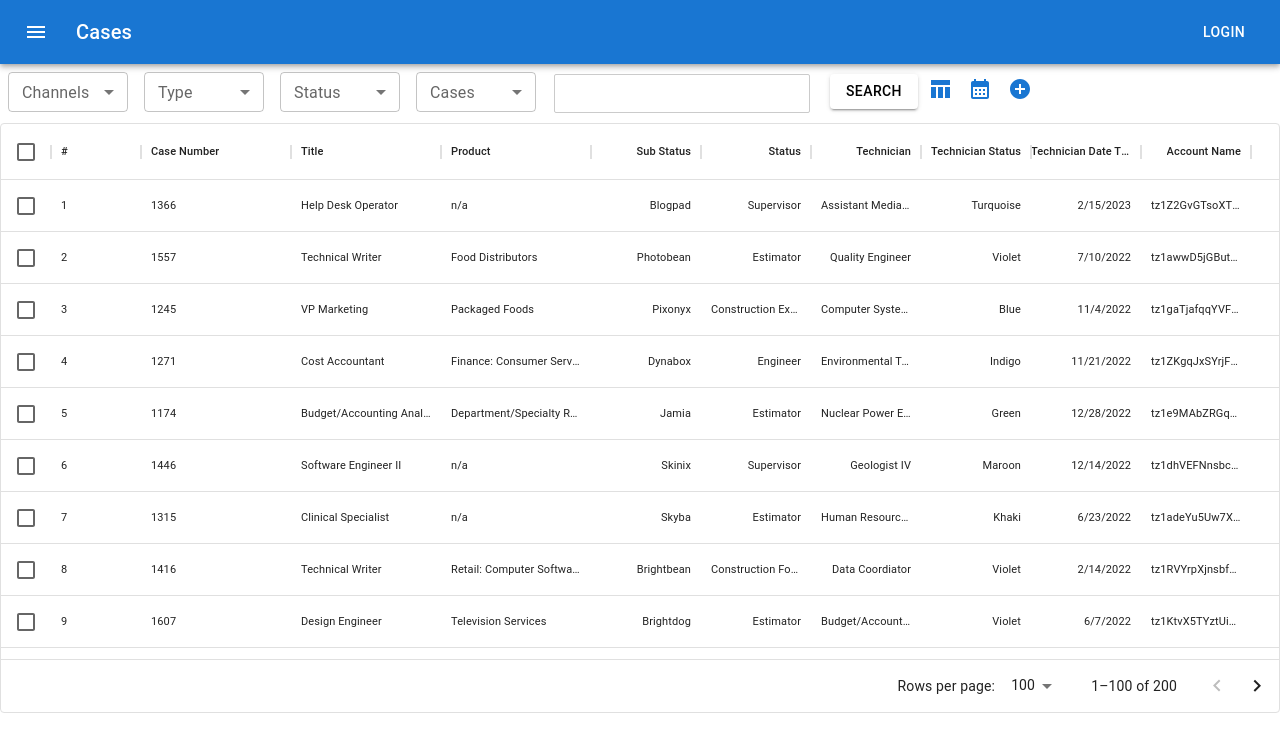
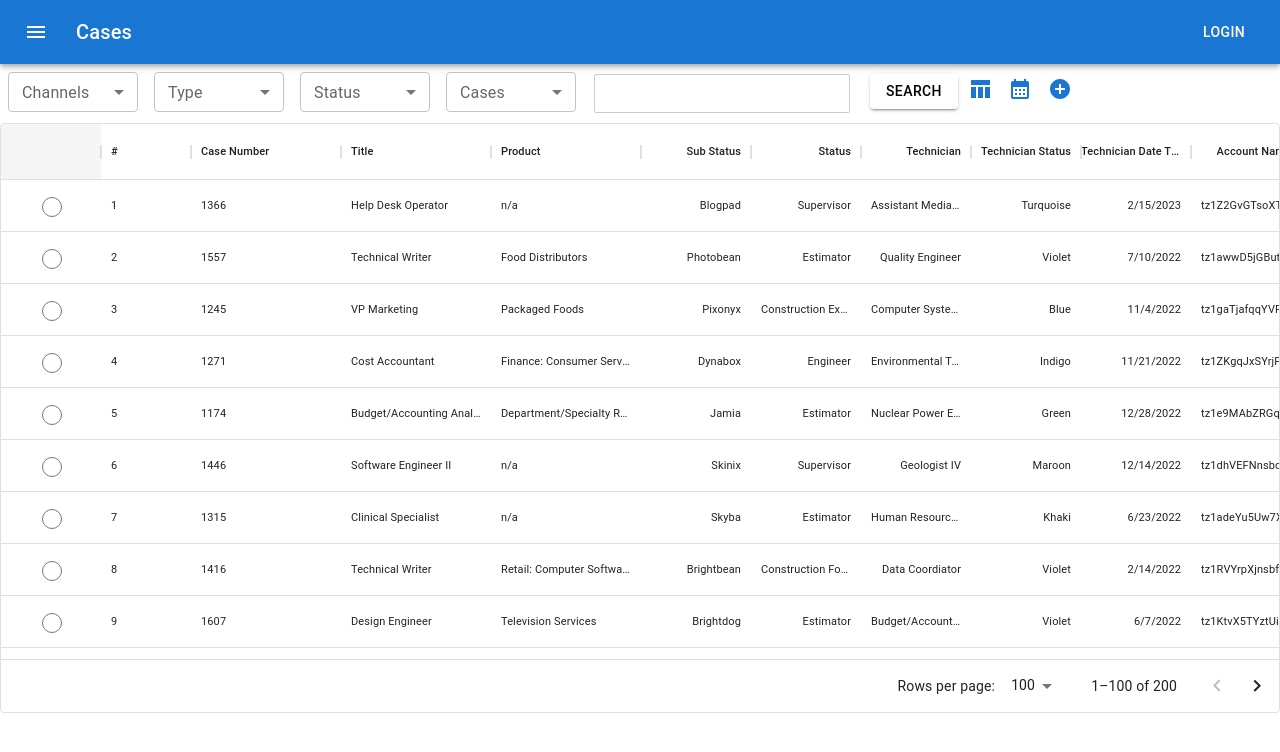
Before and after one commit to Kartiksaini88/bizofficer-demo, a React (Create React App) app: page / in a window 1280 px wide. Shown: the top 752 px of the page. Built offline with nearby package versions, Linux system fonts and the light colour scheme.

Commit message:
Add files via upload

```diff
--- a/src/components/Table/FormModal/FormModal.jsx
+++ b/src/components/Table/FormModal/FormModal.jsx
@@ -4,20 +4,24 @@ import Button from "@mui/material/Button";
 import Modal from "@mui/material/Modal";
 import "./FormModal.css";
 import { nanoid } from "nanoid";
+import { CheckBox } from "@mui/icons-material";
+import { Checkbox, FormControl, FormControlLabel, FormGroup, InputLabel, MenuItem, Select } from "@mui/material";
 const style = {
   position: "absolute",
   top: "50%",
   left: "50%",
   transform: "translate(-50%, -50%)",
-  width: "85%",
+  width: "60%",
+  height:"90%",
+  border:"none",
   bgcolor: "background.paper",
   boxShadow: 24,
   p: 4,
 };
 
 export default function FormModal(props) {
+  const label = { inputProps: { "aria-label": "Checkbox demo" } };
   const [form, setform] = React.useState({ id: nanoid(3) });
-
   const handleChange = (e) => {
     const { name, value } = e.target;
     setform({
@@ -27,7 +31,6 @@ export default function FormModal(props) {
   };
 
   return (
-    <div>
     <Modal
       open={props.openform}
       onClose={props.handleCloseform}
@@ -35,6 +38,7 @@ export default function FormModal(props) {
       aria-describedby="modal-modal-description"
     >
       <Box sx={style}>
+        <p className="p">New Case</p>
         <div className="container">
           <form action="" className="form">
             <div>
@@ -137,15 +141,10 @@ export default function FormModal(props) {
                 className="forminput"
                 placeholder="Opened Time"
               />
-                <input
-                  onChange={handleChange}
-                  required={true}
-                  type="text"
-                  name="Package"
-                  id=""
-                  className="forminput"
-                  placeholder="Package"
-                />
+              <div>
+                <Checkbox  label="Billable" /><span>Billable</span>
+                <Checkbox  lable="Package Services" /><span>Package Services</span>
+              </div>
             </div>
             <div>
               <input
@@ -193,6 +192,78 @@ export default function FormModal(props) {
                 className="forminput"
                 placeholder="Status"
               />
+              <Box sx={{ width: "100%" }}>
+                <FormControl
+                  sx={{ m: 1, width: "94%", minHeight: 20 }}
+                  size="small"
+                >
+                  <InputLabel id="demo-simple-select-label">Product</InputLabel>
+                  <Select
+                    labelId="demo-simple-select-label"
+                    id="demo-simple-select"
+                    label="value"
+                    onChange={handleChange}
+                  >
+                    <MenuItem
+                      sx={{
+                        fontSize: "13px",
+                      }}
+                      value={"No Product Found"}
+                    >
+                      No Product Found
+                    </MenuItem>
+                  </Select>
+                </FormControl>
+              </Box>
+              <Box sx={{ width: "100%" }}>
+                <FormControl
+                  sx={{ m: 1, width: "94%", minHeight: 20 }}
+                  size="small"
+                >
+                  <InputLabel id="demo-simple-select-label">
+                    Warranty
+                  </InputLabel>
+                  <Select
+                    labelId="demo-simple-select-label"
+                    id="demo-simple-select"
+                    label="value"
+                    onChange={handleChange}
+                  >
+                    <MenuItem
+                      sx={{
+                        fontSize: "13px",
+                      }}
+                      value={"In Warranty"}
+                    >
+                      In Warranty
+                    </MenuItem>
+                    <MenuItem
+                      sx={{
+                        fontSize: "15px",
+                      }}
+                      value={"Out of Warranty"}
+                    >
+                      Out of Warranty
+                    </MenuItem>
+                    <MenuItem
+                      sx={{
+                        fontSize: "15px",
+                      }}
+                      value={"Extended Warranty"}
+                    >
+                      Extended Warranty
+                    </MenuItem>
+                    <MenuItem
+                      sx={{
+                        fontSize: "15px",
+                      }}
+                      value={"AMC Warranty"}
+                    >
+                      AMC Warranty
+                    </MenuItem>
+                  </Select>
+                </FormControl>
+              </Box>
               <input
                 onChange={handleChange}
                 required={true}
@@ -241,17 +312,17 @@ export default function FormModal(props) {
             </div>
           </form>
         </div>
-
         <Button
           sx={{
             textAlign: "center",
             cursor: "pointer",
-              color: "white",
-              backgroundColor: "rgb(25,118,210)",
+            color: "rgb(65,65,65)",
+            border: "0.3px solid rgb(203,203,203)",
+            backgroundColor: "rgb(255,255,255)",
           }}
-            onClick={(e) => props.getData(e, form)}
+          onClick={props.handleCloseForm}
         >
-            Submit
+          Cancel
         </Button>
         <Button
           sx={{
@@ -259,14 +330,13 @@ export default function FormModal(props) {
             cursor: "pointer",
             marginLeft: "10px",
             color: "white",
-              backgroundColor: "rgb(25,118,210)",
+            backgroundColor: "rgb(0,128,0)",
           }}
-            onClick={props.handleCloseForm}
+          onClick={(e) => props.getData(e, form)}
         >
-            Cancel
+          Save
         </Button>
       </Box>
     </Modal>
-    </div>
   );
 }
--- a/src/components/Table/Modal/Modal.jsx
+++ b/src/components/Table/Modal/Modal.jsx
@@ -9,7 +9,8 @@ const style = {
   top: "50%",
   left: "50%",
   transform: "translate(-50%, -50%)",
-  width: "85%",
+  width: "95%",
+  height:"90%",
   bgcolor: "background.paper",
   boxShadow: 24,
   p: 4,
@@ -25,8 +26,10 @@ export default function BasicModal(props) {
         aria-describedby="modal-modal-description"
       >
         <Box sx={style}>
-          <div className="container">
-            <div>
+          <h4>Replacement</h4>
+          <hr />
+          <div className="container1">
+            <div><div className="keydiv">
               <p>Case Number</p>
               <p>Status</p>
               <p>Case Type</p>
@@ -39,8 +42,12 @@ export default function BasicModal(props) {
               <p>Remarks</p>
               <p>Sub Status</p>
               <p>Technician</p>
+              <p>Source</p>
+              <p>Invoice Number</p>
+              <p>Remarks</p>
+              <p>Tags</p>
             </div>
-            <div>
+            <div className="valuediv">
               <p>{props.info.Case_number}</p>
               <p>{props.info.Status}</p>
               <p>{props.info.Priority}</p>
@@ -53,35 +60,35 @@ export default function BasicModal(props) {
               <p>{props.info.Remarks}</p>
               <p>{props.info.Sub_Status}</p>
               <p>{props.info.Technician}</p>
-            </div>
-            <div>
-              <p>Case Number</p>
-              <p>Status</p>
-              <p>Case Type</p>
-              <p>Title</p>
-              <p>Product</p>
-              <p>Billable</p>
-              <p>Channel</p>
-              <p>Opened Time</p>
+            </div></div>
+            <div><div className="keydiv">
+              <p>Contact</p>
+              <p>Mobile</p>
+              <p>Technician Date/Time</p>
+              <p>Account</p>
+              <p>Address</p>
+              <p>Amount</p>
+              <p>Priority</p>
+              <p>Comments</p>
+              <p>Technician Status</p>
               <p>Package</p>
-              <p>Remarks</p>
-              <p>Sub Status</p>
+              <p>Technician Status</p>
               <p>Technician</p>
             </div>
-            <div>
-              <p>{props.info.Case_number}</p>
-              <p>{props.info.Status}</p>
+            <div className="valuediv">
+              <p>{props.info.Phone}</p>
+              <p>{props.info.Mobile}</p>
+              <p>{props.info.Technician_Date_Time}</p>
+              <p>{props.info. Contact_Name} / {props.info.Case_number}</p>
+              <p>{props.info.Address}</p>
+              <p>₹{props.info.Amount}</p>
               <p>{props.info.Priority}</p>
-              <p>{props.info.Title}</p>
-              <p>{props.info.Product}</p>
-              <p>{props.info.Billable ? "✅" : "❌"}</p>
-              <p>{props.info.Channel}</p>
+              <p>{props.info.Comments}</p>
               <p>{props.info.Opened_Time}</p>
               <p>{props.info.Package ? "✅" : "❌"}</p>
-              <p>{props.info.Remarks}</p>
-              <p>{props.info.Sub_Status}</p>
+              <p>{props.info.Technician_Status}</p>
               <p>{props.info.Technician}</p>
-            </div>
+            </div></div>
           </div>
 
           <Button
@@ -93,7 +100,7 @@ export default function BasicModal(props) {
             }}
             onClick={props.handleClose}
           >
-            Cancel
+            Close
           </Button>
         </Box>
       </Modal>
--- a/src/components/Table/Select/Select.jsx
+++ b/src/components/Table/Select/Select.jsx
@@ -6,21 +6,21 @@ import FormControl from '@mui/material/FormControl';
 import Select from '@mui/material/Select';
 
 export default function BasicSelect(props) {
-  const [age, setAge] = React.useState('');
+  const [value, setvalue] = React.useState('');
 
   const handleChange = (event) => {
-    setAge(event.target.value);
+    setvalue(event.target.value);
   };
 
   return (
     <Box sx={{ minWidth: 120 }}>
-      <FormControl sx={{ m: 1, minWidth: 120 }} size="small">
+      <FormControl sx={{ m: 1, minWidth: 130,minHeight:20 }} size="small">
         <InputLabel id="demo-simple-select-label">{props.lable}</InputLabel>
         <Select
           labelId="demo-simple-select-label"
           id="demo-simple-select"
-          value={age}
-          label="Age"
+          value={value}
+          label="value"
           onChange={handleChange}
         >
           {props.data?.map((e, i) => (
--- a/src/components/Table/Table.jsx
+++ b/src/components/Table/Table.jsx
@@ -13,7 +13,16 @@ import CalendarMonthSharpIcon from "@mui/icons-material/CalendarMonthSharp";
 import TableChartSharpIcon from "@mui/icons-material/TableChartSharp";
 import BasicModal from "./Modal/Modal";
 import FormModal from "./FormModal/FormModal";
+import { Radio } from "@mui/material";
+import BasicSelect from "./Select/Select";
 const columns = [
+  { field:"",headerName:"",
+   renderCell:(cellValue)=>{
+    return(
+      <input type={'radio'} name="row" className="radiobtn"></input>
+    )
+   }
+},
   { field: "id", headerName: "#", width: 90 },
   {
     field: "Case_number",
@@ -197,46 +206,45 @@ const cases = [
     text: "All Cases",
   },
   {
-    text: "Open Cases",
+    text: "Supervisor",
   },
   {
-    text: "Closed Cases",
+    text: "Estimator",
   },
   {
-    text: "Resolved Cases",
+    text: "Engineer",
   },
   {
-    text: "Billable Cases",
+    text: "Construction Worker",
   },
   {
-    text: "Open Package Cases",
+    text: "Surveyor",
   },
   {
-    text: "Emergency Cases",
+    text: "Construction Expeditor",
   },
   {
-    text: "Unassigned Cases",
+    text: "Architect",
   },
   {
-    text: "Unassigned Package Cases",
+    text: "Construction Manager",
   },
   {
-    text: "Overdue Cases",
+    text: "Construction Worker",
   },
   {
-    text: "Cases Due Today",
+    text: "Estimator",
   },
   {
-    text: "Cases Due Tomorrow",
+    text: "Electrician",
   },
   {
-    text: "Cases Next 7 Days",
+    text: "Subcontractor",
   },
   {
-    text: "All Cases",
+    text: "Project Manager",
   },
 ];
-
 export default function DataTable() {
   const [data, setdata] = React.useState(Tabledata);
   const [OneData, setOneData] = React.useState(0);
@@ -247,7 +255,7 @@ export default function DataTable() {
   const handleClose = () => setOpen(false);
   const handleOpenForm = () => setOpenFrom(true);
   const handleCloseForm = () => setOpenFrom(false);
-
+  const [edit, setEdit] = React.useState(false)
   const deleteRow = (id) => {
     setdata(data.filter((e) => e.id !== id));
   };
@@ -295,11 +303,24 @@ export default function DataTable() {
     }
   };
 
+
+  const editdata = () =>{
+    setEdit(!edit)
+    handleOpenForm()
+  }
+
   const getData = (e, formdata) => {
     e.preventDefault();
-
+   if(formdata !== null){
     setdata([...data, formdata]);
     handleCloseForm();
+    setEdit(false)
+   }
+   else{
+    return
+   }
+
+
   };
   return (
     <Box sx={{ height: 590, width: "100%" }}>
@@ -317,10 +338,10 @@ export default function DataTable() {
         handleOpen={handleOpen}
       ></BasicModal>
       <div className="select-div">
-        <Select data={channel} lable={"Channels"}></Select>
-        <Select data={caseType} lable={"Type"}></Select>
-        <Select data={status} lable={"Status"}></Select>
-        <Select data={cases} lable={"Cases"}></Select>
+        <BasicSelect data={channel}  lable={"Channels"}></BasicSelect>
+        <BasicSelect data={caseType}    lable={"Type"}></BasicSelect>
+        <BasicSelect data={status}    lable={"Status"}></BasicSelect>
+        <BasicSelect data={cases}   lable={"Cases"}></BasicSelect>
         <input
           type="text"
           className="search"
@@ -371,6 +392,7 @@ export default function DataTable() {
           {OneData !== 0 ? (
             <>
               <BorderColorSharpIcon
+              onClick={()=>editdata(OneData.id)}
                 sx={{
                   height: 50,
                   textAlign: "center",
@@ -404,9 +426,8 @@ export default function DataTable() {
       <DataGrid
         rows={data}
         columns={columns}
-        checkboxSelection
         onCellClick={(e) => setOneData(e.row)}
-        sx={{ fontSize: 11, textAlign: "left" }}
+        sx={{ fontSize: 11, textAlign: "left"}}
         experimentalFeatures={{ newEditingApi: true }}
       />
     </Box>
--- a/src/components/Table/table.css
+++ b/src/components/Table/table.css
@@ -21,3 +21,8 @@
 .search:focus{
     outline: 2px solid rgb(11,95,202);
 }
+
+.radiobtn{
+    width: 100px;
+    height: 20px;
+}
--- a/src/index.js
+++ b/src/index.js
@@ -6,9 +6,9 @@ import reportWebVitals from './reportWebVitals';
 
 const root = ReactDOM.createRoot(document.getElementById('root'));
 root.render(
-  <React.StrictMode>
+
     <App />
-  </React.StrictMode>
+
 );
 
 // If you want to start measuring performance in your app, pass a function
```
Also changed, not shown: src/components/Table/FormModal/FormModal.css (+15 -4 lines), src/components/Table/Modal/Modal.css (+18 -6 lines). Lines whose indentation alone changed are shown as unchanged.
